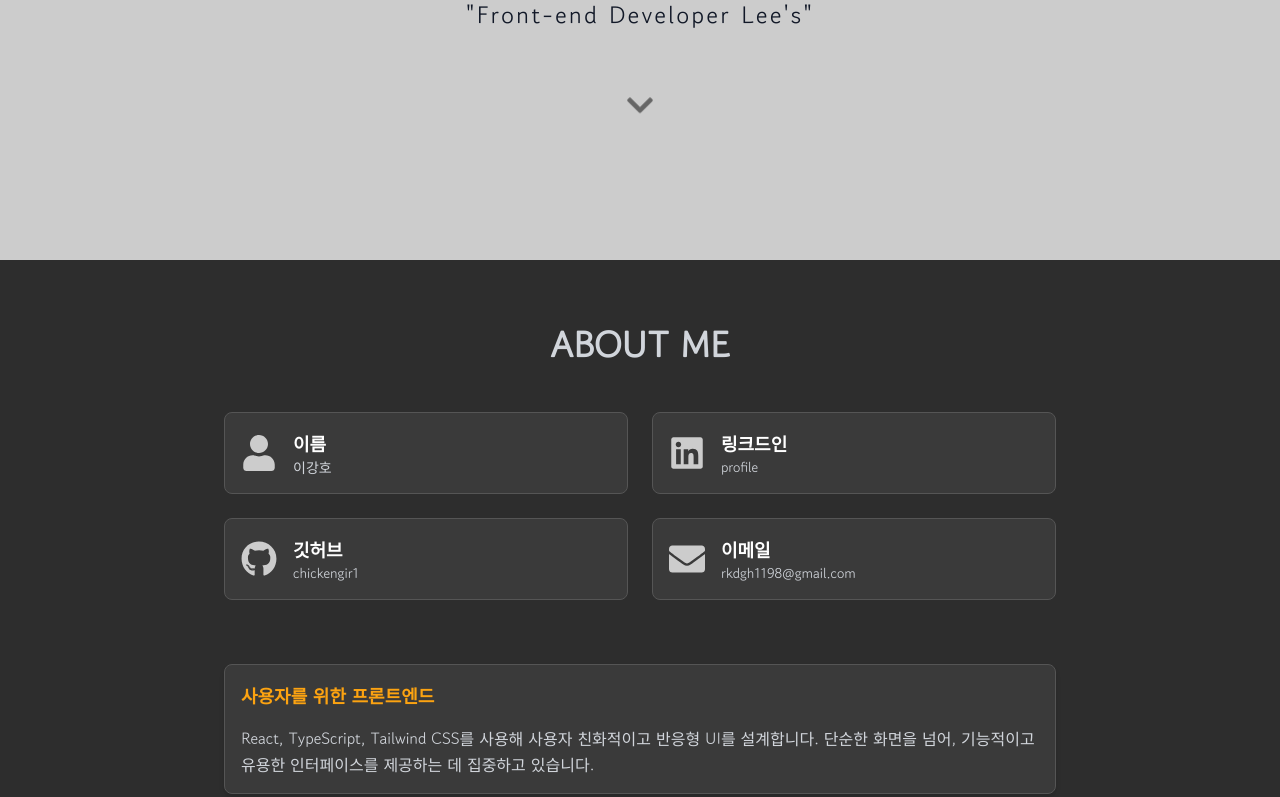
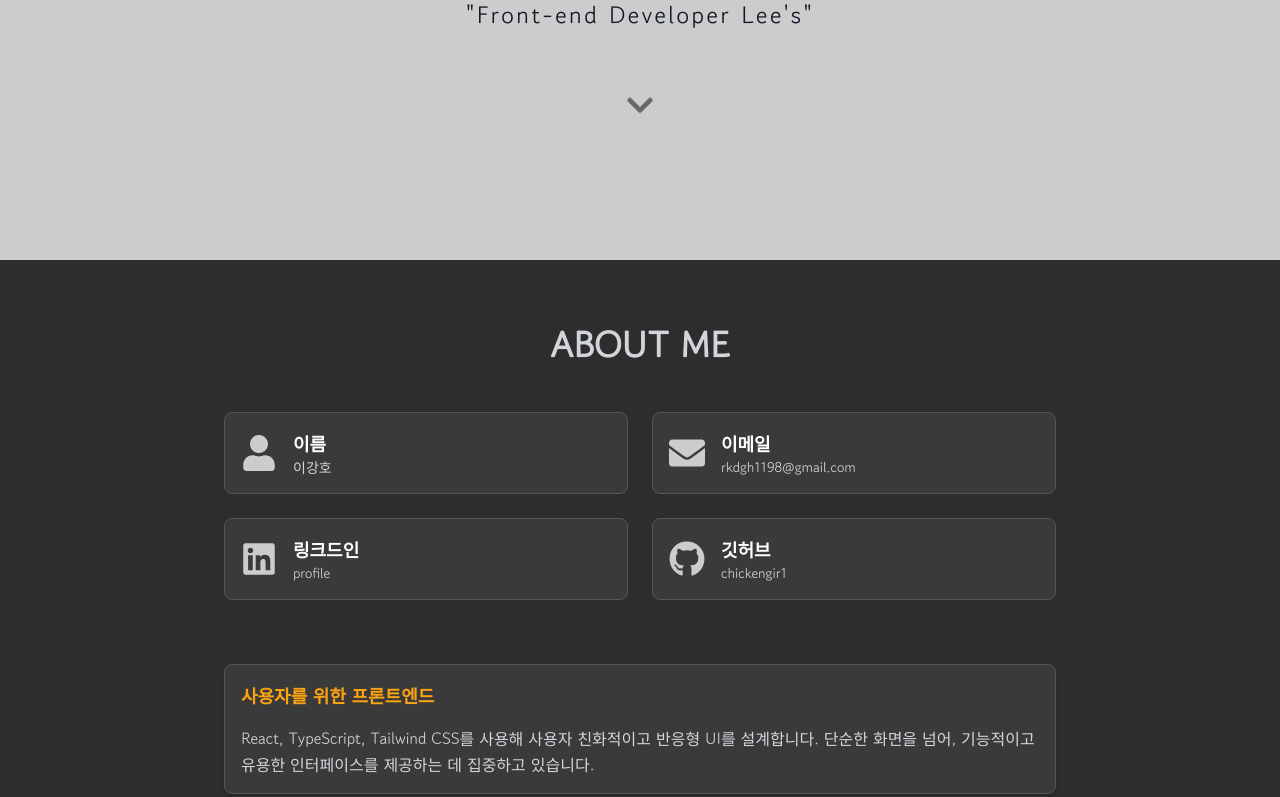
Before and after one commit to chickengir1/portfolio, a React (Vite) app: page / in a window 1280 px wide. Shown: the part 380-1177 px from the top of the page. Built offline with nearby package versions, Linux system fonts and the light colour scheme; no server answers; a web font is replaced by a local one.

Commit message:
fix : profile 순서 변경

```diff
--- a/src/components/chip/Profile.tsx
+++ b/src/components/chip/Profile.tsx
@@ -3,6 +3,7 @@ import { FaUser, FaLinkedin, FaGithub, FaEnvelope } from "react-icons/fa";
 const Profile = () => {
   const profileArr = [
     { id: "이름", value: "이강호", icon: <FaUser /> },
+    { id: "이메일", value: "rkdgh1198@gmail.com", icon: <FaEnvelope /> },
     {
       id: "링크드인",
       value: "profile",
@@ -15,7 +16,6 @@ const Profile = () => {
       icon: <FaGithub />,
       url: "https://github.com/chickengir1",
     },
-    { id: "이메일", value: "rkdgh1198@gmail.com", icon: <FaEnvelope /> },
   ];
 
   const profile = profileArr.map((item) => {
```
